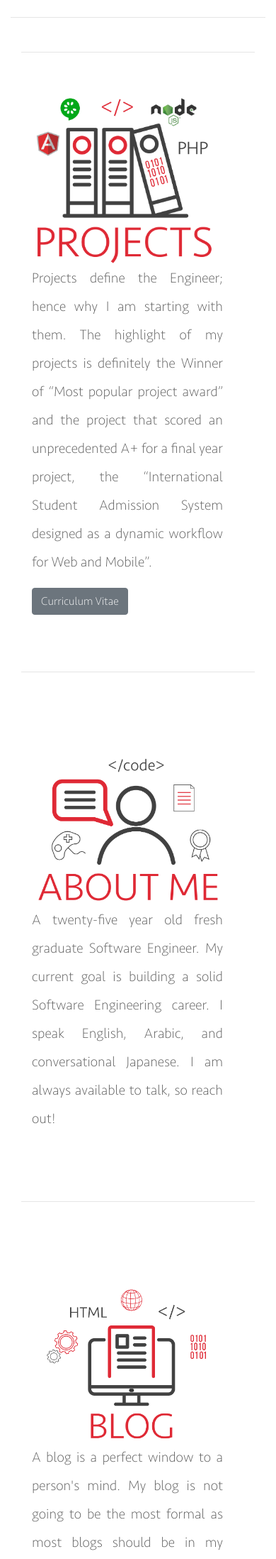
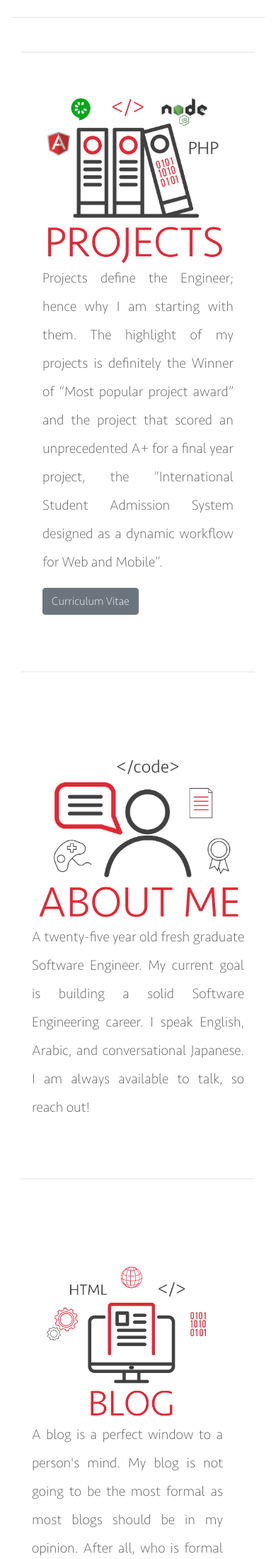
Before and after one commit to moom1/MyWebsite, a PHP site: page /home in a window 390 px wide. Shown: the part 72-2268 px from the top of the page at 71% size. Run offline with PHP 8.4, Linux system fonts and the light colour scheme; data that the repository does not hold is empty.

Commit message:
fixing mobile margin in home and about

```diff
--- a/about.php
+++ b/about.php
@@ -39,13 +39,13 @@
                 </div>
             </div>
 
-            <div class="container row featurette d-md-none d-md-none red-border">
+            <div class="container featurette d-md-none d-md-none red-border">
 
                 <div class="col-md-5 slide-in from-right">
                     <img class="bd-placeholder-img bd-placeholder-img-lg featurette-image img-fluid mx-auto" src="resources/pictures/profile.png" width="500px" height="500px" alt="">
                 </div>
 
-                <div class="feat  col-md-7 text-justify slide-in from-left">
+                <div class="feat col-md-7 text-justify slide-in from-left">
                     <p class="lead">My name is Abdulrahman Ayash Yousef, As a Yemeni who lived his whole life in Jeddah, Saudi Arabia then continued his education in Multimedia University in Malaysia, I am always challenged and faced with adversity but with each challenge I learn valuable lessons.  I speak English, Arabic, and conversational Japanese. I am always available to talk, so reach out!</p>
                     <a class="btn btn-secondary" href="resources/documents/cv2020.pdf" target="_blank">Curriculum Vitae</a>
                     <a class="btn btn-secondary" href="resources/documents/Official-Academic-Transcript.pdf" target="_blank">Academic Transcript</a>
--- a/home.php
+++ b/home.php
@@ -31,7 +31,7 @@
         <hr class="featurette-divider-small d-md-none d-md-none">
 
 
-            <div class="container row featurette">
+            <div class="container row featurette d-none d-sm-inline-flex">
 
             <div class="col-md-5 slide-in from-left">
                 <img class="bd-placeholder-img bd-placeholder-img-lg featurette-image img-fluid mx-auto" src="resources/pictures/Icons_Projects.png" width="500px" height="500px" alt="">
@@ -40,6 +40,19 @@
             <div class="feat  col-md-7 text-justify slide-in from-right">
                 <p class="lead d-none d-sm-inline-flex" style="font-size: 1.8rem;">Projects define the Engineer; hence why I am starting with them. The highlight of my projects is definitely the Winner of “Most popular project award” and the project that scored an unprecedented A+ for a final year project, the “International Student Admission System designed as a dynamic workflow for Web and Mobile”.</p>
                 <p class="lead d-md-none d-md-none">Projects define the Engineer; hence why I am starting with them. The highlight of my projects is definitely the Winner of “Most popular project award” and the project that scored an unprecedented A+ for a final year project, the “International Student Admission System designed as a dynamic workflow for Web and Mobile”.</p>
+                <a class="btn btn-secondary" href="resources/documents/cv2020.pdf" target="_blank">Curriculum Vitae</a>
+
+            </div>
+            </div>
+
+            <div class="container featurette d-md-none d-md-none">
+
+            <div class="col-md-5 slide-in from-left">
+                <img class="bd-placeholder-img bd-placeholder-img-lg featurette-image img-fluid mx-auto" src="resources/pictures/Icons_Projects.png" width="500px" height="500px" alt="">
+            </div>
+
+            <div class="feat  col-md-7 text-justify slide-in from-right">
+                <p class="lead ">Projects define the Engineer; hence why I am starting with them. The highlight of my projects is definitely the Winner of “Most popular project award” and the project that scored an unprecedented A+ for a final year project, the “International Student Admission System designed as a dynamic workflow for Web and Mobile”.</p>
                 <a class="btn btn-secondary" href="resources/documents/cv2020.pdf" target="_blank">Curriculum Vitae</a>
 
             </div>
@@ -60,13 +73,13 @@
                 </div>
             </div>
 
-            <div class="container row featurette d-md-none d-md-none">
+            <div class="container featurette d-md-none d-md-none">
 
-                <div class="col-md-5 slide-in from-right">
+                <div class="slide-in from-right">
                     <img class="bd-placeholder-img bd-placeholder-img-lg featurette-image img-fluid mx-auto" src="resources/pictures/Icons_About me.png" width="500px" height="500px" alt="">
                 </div>
 
-                <div class="feat  col-md-7 text-justify slide-in from-left">
+                <div class="feat text-justify slide-in from-left">
                     <p class="lead">A twenty-five year old fresh graduate Software Engineer. My current goal is building a solid Software Engineering career. I speak English, Arabic, and conversational Japanese. I am always available to talk, so reach out!</p>
                 </div>
             </div>
```
